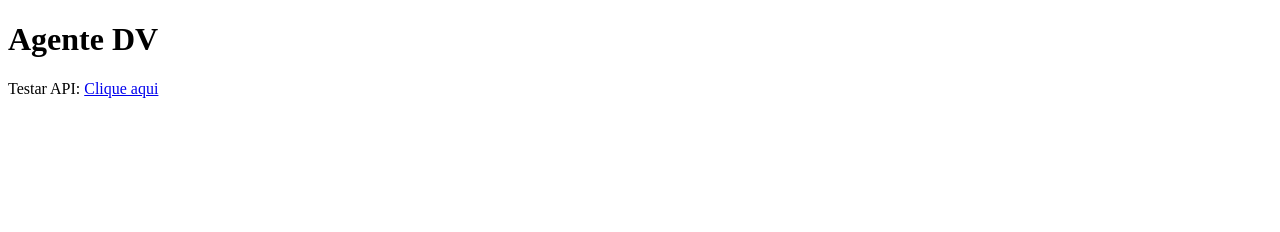
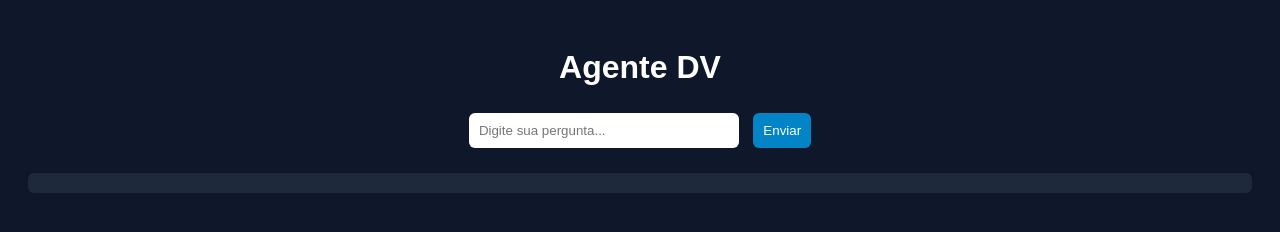
Before and after one commit to ClenaStore/IA, a plain HTML site: page public/index.html in a window 1280 px wide. Drawn offline with Linux system fonts and the light colour scheme.

Commit message:
Update index.html

```diff
--- a/public/index.html
+++ b/public/index.html
@@ -1,12 +1,63 @@
 <!DOCTYPE html>
 <html lang="pt-BR">
 <head>
-  <meta charset="UTF-8">
-  <meta name="viewport" content="width=device-width, initial-scale=1.0">
-  <title>Agente DV</title>
+<meta charset="UTF-8" />
+<meta name="viewport" content="width=device-width, initial-scale=1" />
+<title>Agente DV</title>
+<style>
+  body {
+    background: #0f172a;
+    color: white;
+    font-family: Arial, sans-serif;
+    padding: 20px;
+    text-align: center;
+  }
+  input, button {
+    padding: 10px;
+    margin: 5px;
+    border: none;
+    border-radius: 6px;
+  }
+  input {
+    width: 250px;
+  }
+  button {
+    background: #0284c7;
+    color: white;
+    cursor: pointer;
+  }
+  .resposta {
+    margin-top: 20px;
+    padding: 10px;
+    background: #1e293b;
+    border-radius: 6px;
+  }
+</style>
 </head>
 <body>
   <h1>Agente DV</h1>
-  <p>Testar API: <a href="/api/agent?q=ping" target="_blank">Clique aqui</a></p>
+  <input id="pergunta" type="text" placeholder="Digite sua pergunta..." />
+  <button onclick="enviar()">Enviar</button>
+  <div id="saida" class="resposta"></div>
+
+  <script>
+    async function enviar() {
+      const pergunta = document.getElementById("pergunta").value.trim();
+      if (!pergunta) {
+        document.getElementById("saida").innerText = "Digite algo!";
+        return;
+      }
+
+      document.getElementById("saida").innerText = "Carregando...";
+
+      try {
+        const resp = await fetch(`/api/agent?q=${encodeURIComponent(pergunta)}`);
+        const dados = await resp.json();
+        document.getElementById("saida").innerText = JSON.stringify(dados, null, 2);
+      } catch (erro) {
+        document.getElementById("saida").innerText = "Erro: " + erro;
+      }
+    }
+  </script>
 </body>
 </html>
```
